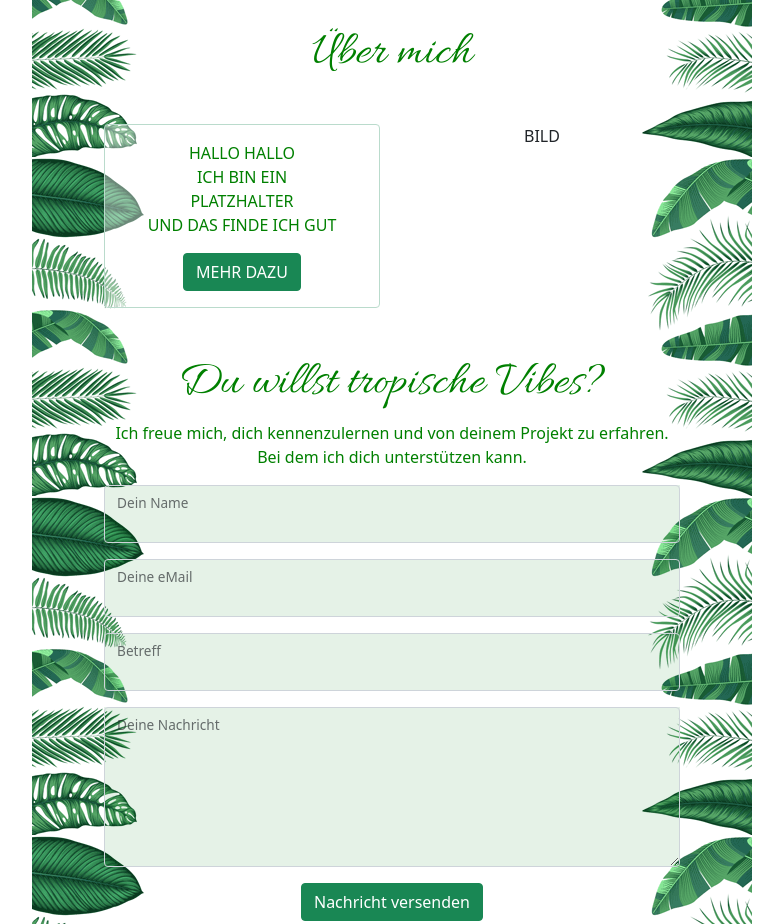
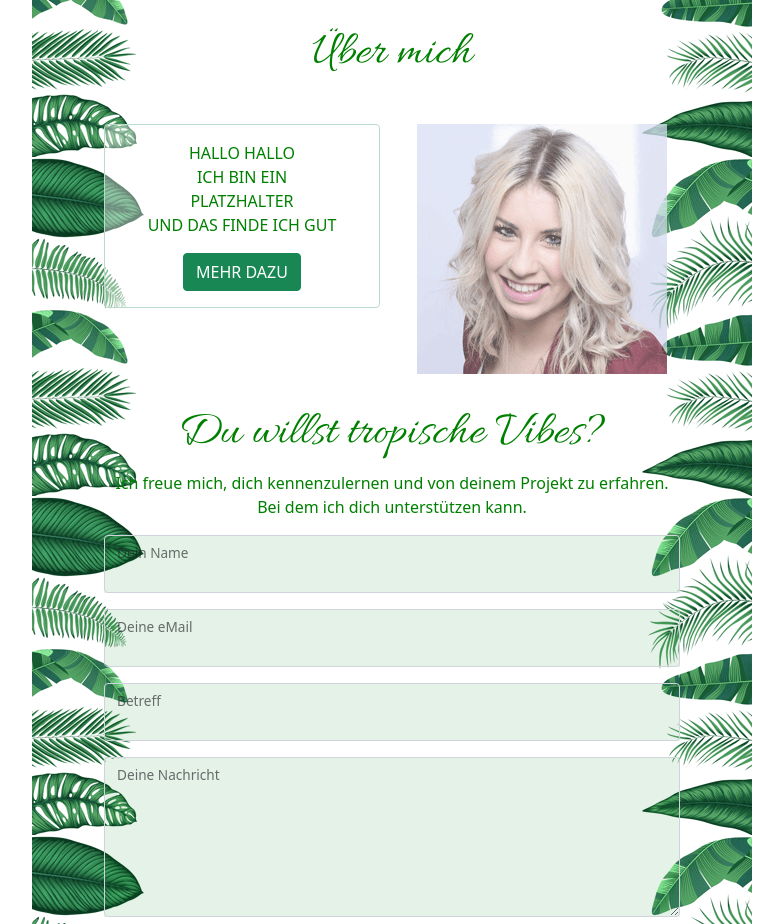
Before and after one commit to jeromeschnitzler/jeromeschnitzler.github.io, a plain HTML site: page tropicalmedia/index.html in a window 1280 px wide. Shown: the part 860-1784 px from the top of the page, without its empty margins (248-1031 px from the left). Drawn offline with nearby package versions, Linux system fonts and the light colour scheme.

Commit message:
Updates
Mit Bild und Veränderungen im CSS

```diff
--- a/tropicalmedia/custom.css
+++ b/tropicalmedia/custom.css
@@ -3,6 +3,7 @@
 .container-md {
 	background-image: url(bg720.png);
 	max-width: 720px;
+	min-width: 720px;
 }
 
 .row {
--- a/tropicalmedia/index.html
+++ b/tropicalmedia/index.html
@@ -119,8 +119,8 @@
 				</div>
 			</div>
 			<div class="col-5" align="center">
-				BILD
-			</div>
+				<img src="anja.png" alt="Anja Schlichting" style="opacity: 0.75;">
+		    </div>
 			<div class="col-1">
 			</div>
 		</div>
```
Also changed, not shown: index.html (deleted, +0 -10 lines), tropicalmedia/anja.png (added), 2 other files.
